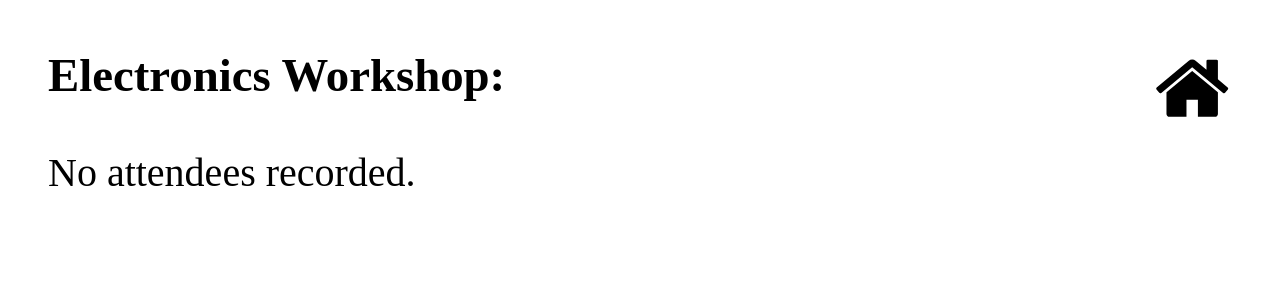
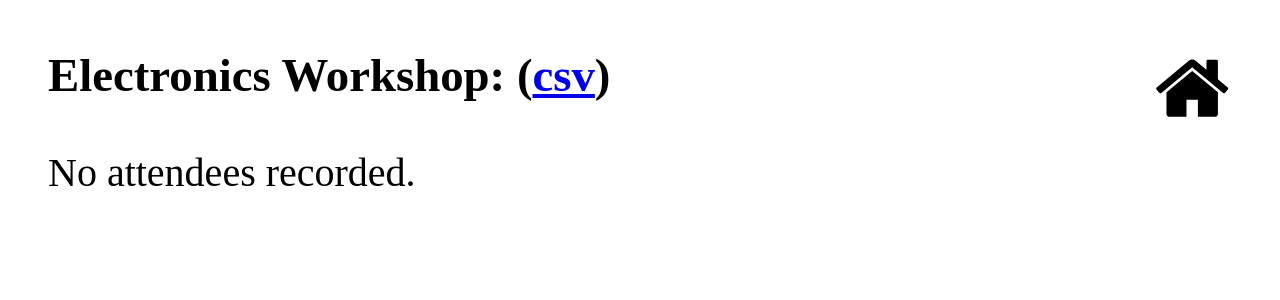
Before and after one commit to melbcc/QR-Code-Reader, a Django app: page /att/1 in a window 1280 px wide. Shown: the top 300 px of the page. Run offline with Django 3.2, Linux system fonts and the light colour scheme; data comes from the database, SQL or seed files in the repository; data that the repository does not hold is empty; parts of the project's set-up code (start-up, migrations or seed data) failed here and were passed over.

Commit message:
download attendance list as csv

```diff
--- a/webapp/scanner/templates/attendance-list.html
+++ b/webapp/scanner/templates/attendance-list.html
@@ -22,7 +22,7 @@
       </a>
     </div>
 
-    <h3>{{ event.title }}:</h3>
+    <h3>{{ event.title }}: (<a href="{% url 'attendance-csv' event.pk %}">csv</a>)</h3>
     {% if records %}
     <table>
       <tr><th>Name</th><th>Time</th></tr>
--- a/webapp/scanner/urls.py
+++ b/webapp/scanner/urls.py
@@ -9,8 +9,9 @@ urlpatterns = [
     path(r'config/location', views.ConfigLocationView.as_view(), name='scanner-config-location'),
     path(r'config/events', views.ConfigEventsView.as_view(), name='scanner-config-events'),
     path(r'scan', views.ScannerView.as_view(), name='scanner-scan'),
-    path(r'att/select', views.AttendanceSelect.as_view(), name='attendance-select'),
+    path(r'att', views.AttendanceSelect.as_view(), name='attendance-select'),
     path(r'att/<int:event_pk>', views.AttendanceList.as_view(), name='attendance-list'),
+    path(r'att/<int:event_pk>/csv', views.AttendanceListCSV.as_view(), name='attendance-csv')
 ]
 
 # ----- REST API
--- a/webapp/scanner/views.py
+++ b/webapp/scanner/views.py
@@ -1,5 +1,6 @@
 import re
 import json
+import csv
 
 from django.shortcuts import render
 from django.http import HttpResponse, HttpResponseBadRequest
@@ -169,3 +170,34 @@ class AttendanceList(View):
                 'records': Attendance.objects.filter(event=event),
             },
         )
+
+
+class AttendanceListCSV(View):
+    def get(self, request, *args, **kwargs):
+        # Get event
+        event_pk = int(kwargs['event_pk'])
+        event = Event.objects.filter(pk=event_pk).first()
+
+        # Set filename
+        filename = "{event_title}_({datestamp}).csv".format(
+            event_title=re.sub(r'[^0-9a-zA-Z]', '-', event.title),
+            datestamp=event.start_time.strftime("%Y-%m-%d_%H:%M:%S"),
+        )
+
+        # Create the HttpResponse object with the appropriate CSV header.
+        response = HttpResponse(content_type='text/csv')
+        response['Content-Disposition'] = 'attachment; filename="{filename}"'.format(
+            filename=filename,
+        )
+
+        # Create CSV
+        writer = csv.writer(response)
+        writer.writerow(['CHECKIN_TIME', 'MEMBER'])
+        for att in Attendance.objects.filter(event=event):
+            writer.writerow([
+                att.checkin_time.strftime("%Y-%m-%d %H:%M:%S"),
+                str(att.member),
+            ])
+
+        # Return HTTP response
+        return response
```
